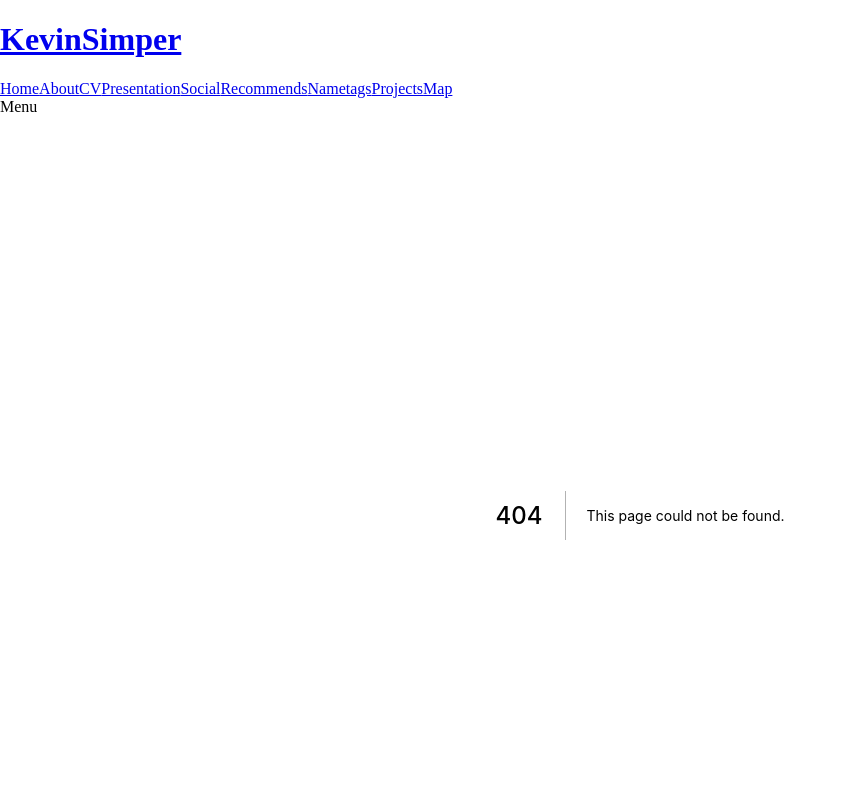
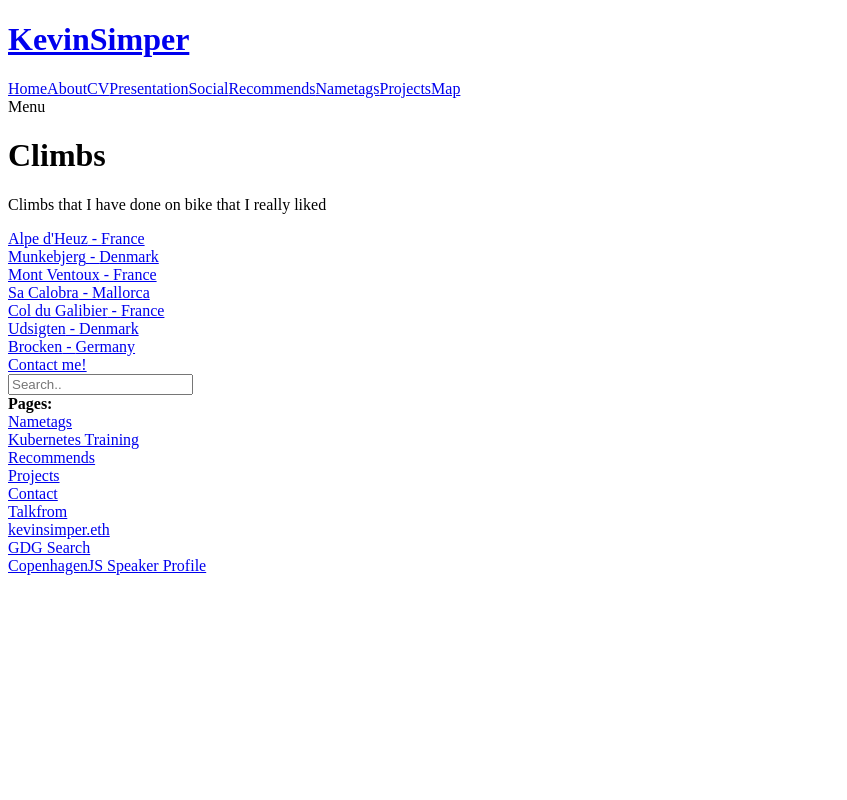
Before and after one commit to kevinsimper/kevinsimper.dk, a Next.js app: page /climbs in a window 1280 px wide. Before the commit this address had no page. Shown: the top 800 px of the page, without its empty margins (0-847 px from the left). Built offline with nearby package versions, Linux system fonts and the light colour scheme.

Commit message:
Add favorite climbs to recommends

```diff
--- /dev/null
+++ b/pages/climbs.tsx
@@ -0,0 +1,59 @@
+import React from 'react'
+
+function ClimbsPage() {
+  return (
+    <div>
+      <h1 className="text-2xl">Climbs</h1>
+      <p>Climbs that I have done on bike that I really liked</p>
+      <div>
+        {[
+          {
+            name: "Alpe d'Heuz",
+            country: 'France',
+            position: '45.0946915,6.0708381',
+          },
+          {
+            name: 'Munkebjerg',
+            country: 'Denmark',
+            position: '55.6858073,9.6172224',
+          },
+          {
+            name: 'Mont Ventoux',
+            country: 'France',
+            position: '44.1740843,5.2699249',
+          },
+          {
+            name: 'Sa Calobra',
+            country: 'Mallorca',
+            position: '39.849081,2.7971858',
+          },
+          {
+            name: 'Col du Galibier',
+            country: 'France',
+            position: '45.0640978,6.398976',
+          },
+          {
+            name: 'Udsigten',
+            country: 'Denmark',
+            position: '55.363653,11.3131511',
+          },
+          {
+            name: 'Brocken',
+            country: 'Germany',
+            position: '51.7994226,10.6064637',
+          },
+        ].map((climb) => {
+          return (
+            <div>
+              <a href={`https://www.google.com/maps/place/${climb.position}`}>
+                {climb.name} - {climb.country}
+              </a>
+            </div>
+          )
+        })}
+      </div>
+    </div>
+  )
+}
+
+export default ClimbsPage
```
Also changed, not shown: pages/recommends.tsx (+10 -5 lines).
